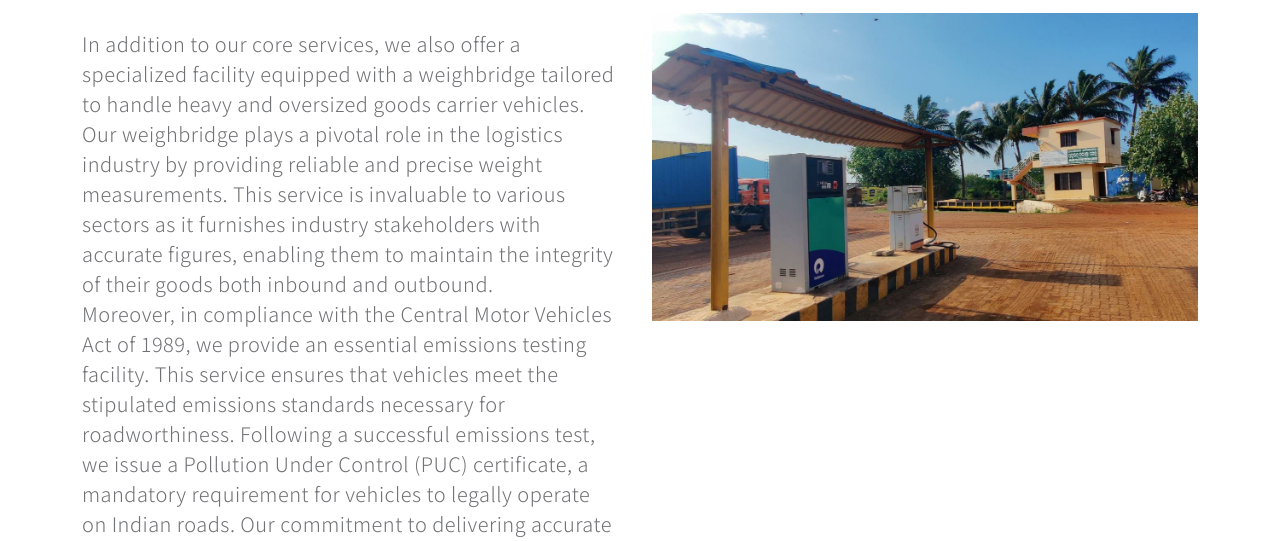
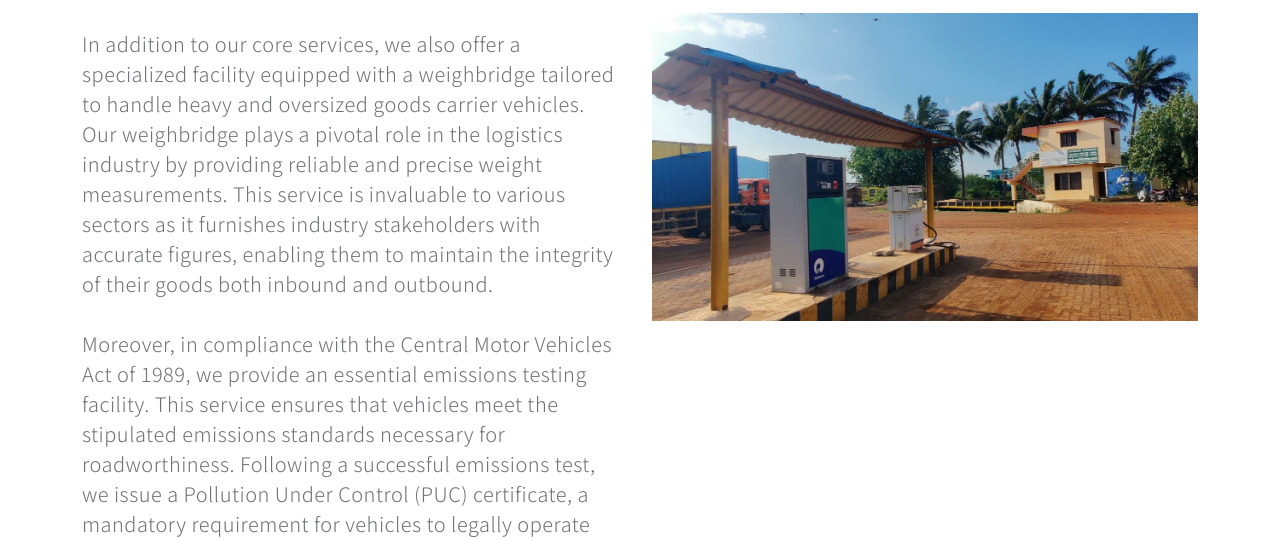
Before and after one commit to NiviShukla/Shantilata_Group, a plain HTML site: page service8.html in a window 1280 px wide. Shown: the part 259-800 px from the top of the page. Drawn offline with nearby package versions, Linux system fonts and the light colour scheme.

Commit message:
Update service8.html

```diff
--- a/service8.html
+++ b/service8.html
@@ -64,7 +64,7 @@
                 <!-- Text Content -->
                 <div class="col-lg-6 col-12 mt-3 mb-lg-5">
                     <p class="me-4" >
-                        In addition to our core services, we also offer a specialized facility equipped with a weighbridge tailored to handle heavy and oversized goods carrier vehicles. Our weighbridge plays a pivotal role in the logistics industry by providing reliable and precise weight measurements. This service is invaluable to various sectors as it furnishes industry stakeholders with accurate figures, enabling them to maintain the integrity of their goods both inbound and outbound.<br>
+                        In addition to our core services, we also offer a specialized facility equipped with a weighbridge tailored to handle heavy and oversized goods carrier vehicles. Our weighbridge plays a pivotal role in the logistics industry by providing reliable and precise weight measurements. This service is invaluable to various sectors as it furnishes industry stakeholders with accurate figures, enabling them to maintain the integrity of their goods both inbound and outbound.<br><br>
 
 Moreover, in compliance with the Central Motor Vehicles Act of 1989, we provide an essential emissions testing facility. This service ensures that vehicles meet the stipulated emissions standards necessary for roadworthiness. Following a successful emissions test, we issue a Pollution Under Control (PUC) certificate, a mandatory requirement for vehicles to legally operate on Indian roads. Our commitment to delivering accurate weight measurements and ensuring vehicles' compliance with emission standards underscores our dedication to promoting safe and environmentally responsible transportation practices.</p>
                 </div>
```
